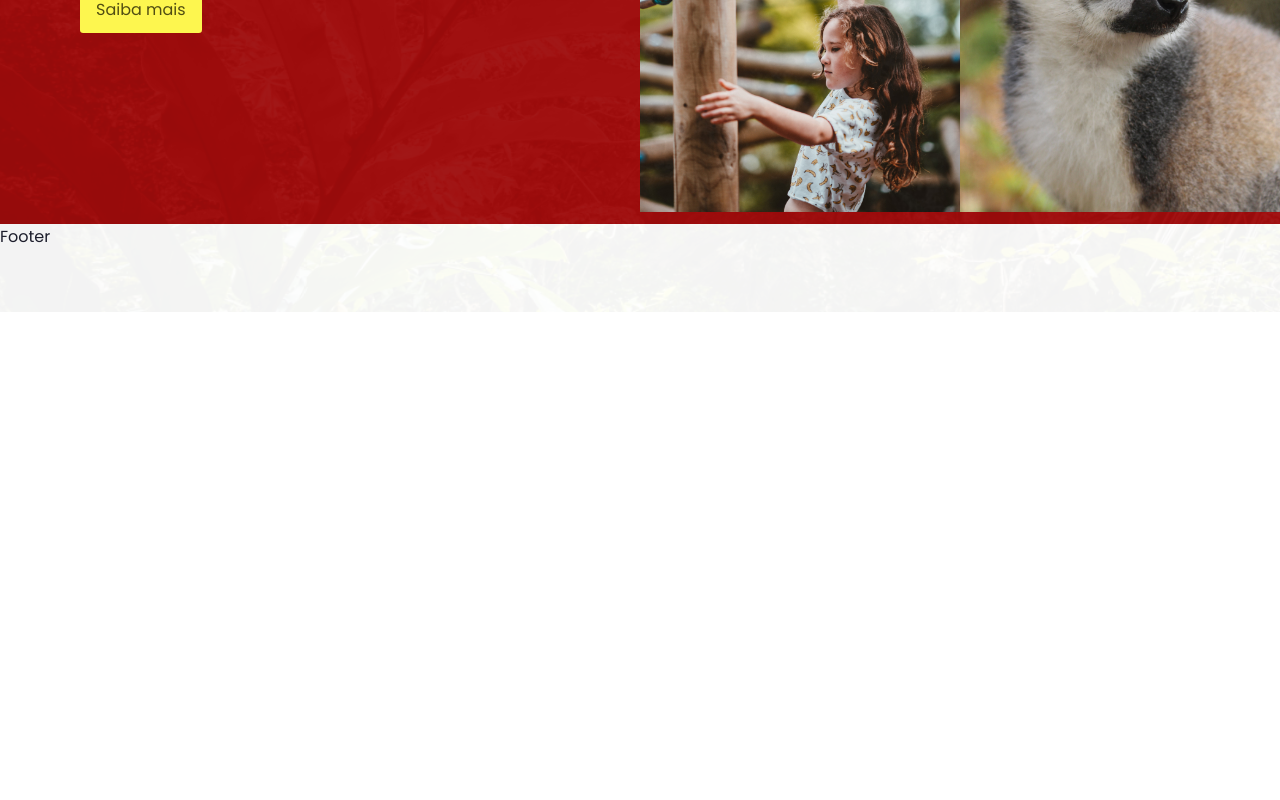
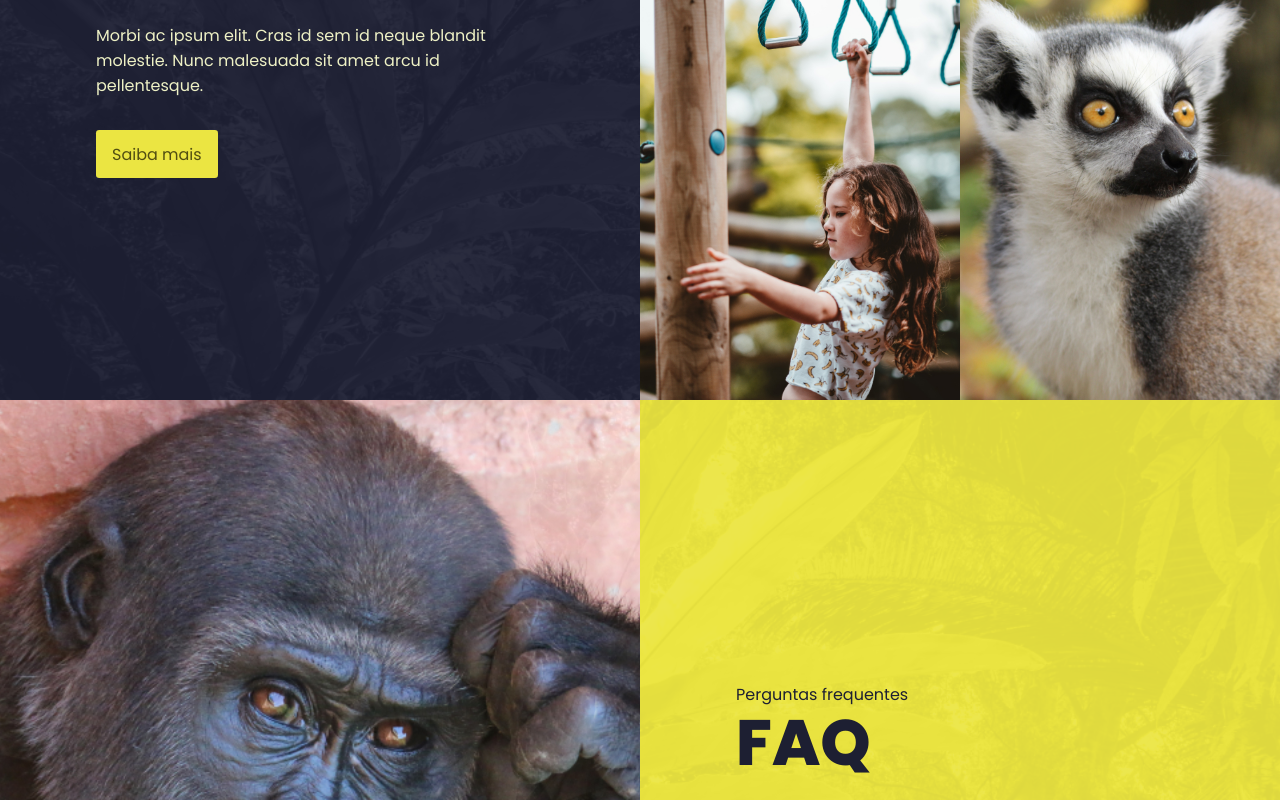
Before and after one commit to aridsm/website-zoo, a React (Create React App) app: page / in a window 1280 px wide. Shown: the part 2000-2800 px from the top of the page. Before the commit the page ends 2312 px from the top, so only its background shows below. Built offline with nearby package versions, Linux system fonts and the light colour scheme.

Commit message:
seções altura

```diff
--- a/src/App.js
+++ b/src/App.js
@@ -1,6 +1,7 @@
 import Activities from "./components/Activities";
 import Animals from "./components/Animals";
 import Entrada from "./components/Entrada";
+import Faq from "./components/Faq";
 import Footer from "./components/Footer";
 import Header from "./components/Header";
 
@@ -12,6 +13,7 @@ function App() {
       <main>
         <Animals />
         <Activities />
+        <Faq />
       </main>
       <Footer />
     </div>
--- a/src/components/Activities.module.css
+++ b/src/components/Activities.module.css
@@ -1,13 +1,18 @@
 .container {
-  background: var(--cor-3);
+  background: var(--cor-5);
   color: var(--cor-2);
 }
 
 .activitiesList {
   display: grid;
   grid-template-columns: 1fr 1fr;
-  grid-template-rows: 350px 350px;
+  grid-template-rows: 50% 50%;
   order: 2;
+  z-index: 2;
+}
+
+.activitiesList li:hover img {
+  transform: scale(1.05);
 }
 
 .activitiesList li,
@@ -17,6 +22,11 @@
   height: 100%;
 }
 
+.activitiesList li {
+  overflow: hidden;
+}
+
 .activitiesList img {
   object-fit: cover;
+  transition: 0.1s;
 }
--- a/src/components/Animals.module.css
+++ b/src/components/Animals.module.css
@@ -14,17 +14,17 @@
 .animalsList {
   display: grid;
   grid-template-columns: 1fr 1fr 1fr;
-  grid-template-rows: repeat(3, 230px);
+  grid-template-rows: repeat(3, 33.333%);
   z-index: 2;
 }
 
 .animalsList li {
   width: 100%;
-  transition: 0.2s;
+  overflow: hidden;
 }
 
-.animalsList li:hover {
-  opacity: 0.9;
+.animalsList li:hover img {
+  transform: scale(1.05);
 }
 
 .animalsList button {
@@ -37,6 +37,7 @@
   height: 100%;
   object-fit: cover;
   display: block;
+  transition: 0.1s;
 }
 
 .animalsList li:nth-of-type(5) {
--- /dev/null
+++ b/src/components/Faq.js
@@ -0,0 +1,22 @@
+import React from "react";
+import classes from "./Faq.module.css";
+import LayoutSections from "./layout/LayoutSections";
+import ImgFaq from "../assets/img-faq.jpg";
+
+const Faq = () => {
+  return (
+    <LayoutSections
+      className={classes.container}
+      title="FAQ"
+      content="Morbi ac ipsum elit. Cras id sem id neque blandit molestie. Nunc
+  malesuada sit amet arcu id pellentesque."
+      subtitle="Perguntas frequentes"
+    >
+      <div className={classes.imgContainer}>
+        <img src={ImgFaq} alt="gorila" />
+      </div>
+    </LayoutSections>
+  );
+};
+
+export default Faq;
--- /dev/null
+++ b/src/components/Faq.module.css
@@ -0,0 +1,10 @@
+.imgContainer img {
+  width: 100%;
+  height: 100%;
+  object-fit: cover;
+}
+
+.container {
+  background-color: var(--cor-1);
+  color: var(--cor-5);
+}
--- a/src/components/layout/LayoutSections.js
+++ b/src/components/layout/LayoutSections.js
@@ -17,9 +17,11 @@ const LayoutSections = ({
         <span>{subtitle}</span>
         <h2>{title}</h2>
         <p className={classes.description}>{content}</p>
-        <a href="/" className="btn-amarelo">
-          {buttonText}
-        </a>
+        {buttonText && (
+          <a href="/" className="btn-amarelo">
+            {buttonText}
+          </a>
+        )}
       </div>
       {children}
     </section>
--- a/src/components/layout/LayoutSections.module.css
+++ b/src/components/layout/LayoutSections.module.css
@@ -1,5 +1,5 @@
 .container {
-  min-height: calc(100vh - 5.5rem);
+  height: 100vh;
   display: flex;
 }
 
@@ -11,7 +11,7 @@
   background-image: url("../../assets/bg.jpg");
   mix-blend-mode: luminosity;
   position: absolute;
-  opacity: 0.05;
+  opacity: 0.06;
   width: 100%;
   height: 100%;
   background-size: cover;
@@ -19,7 +19,7 @@
 
 .content {
   order: 2;
-  padding: 5rem;
+  padding: 6rem;
   display: flex;
   flex-direction: column;
   justify-content: center;
--- a/src/index.css
+++ b/src/index.css
@@ -1,11 +1,11 @@
 @import url("https://fonts.googleapis.com/css2?family=Poppins:wght@400;800&display=swap");
 
 :root {
-  --cor-1: #fdf64f;
+  --cor-1: #ebe542;
   --cor-2: #eef1c5;
-  --cor-3: #9c0c0c;
+  --cor-3: #1c5705;
   --cor-4: #307510;
-  --cor-5: #1e1f2d;
+  --cor-5: rgb(29, 31, 50);
   --cor-6: #514e12;
 }
 
```
Also changed, not shown: src/assets/img-faq.jpg (added).
